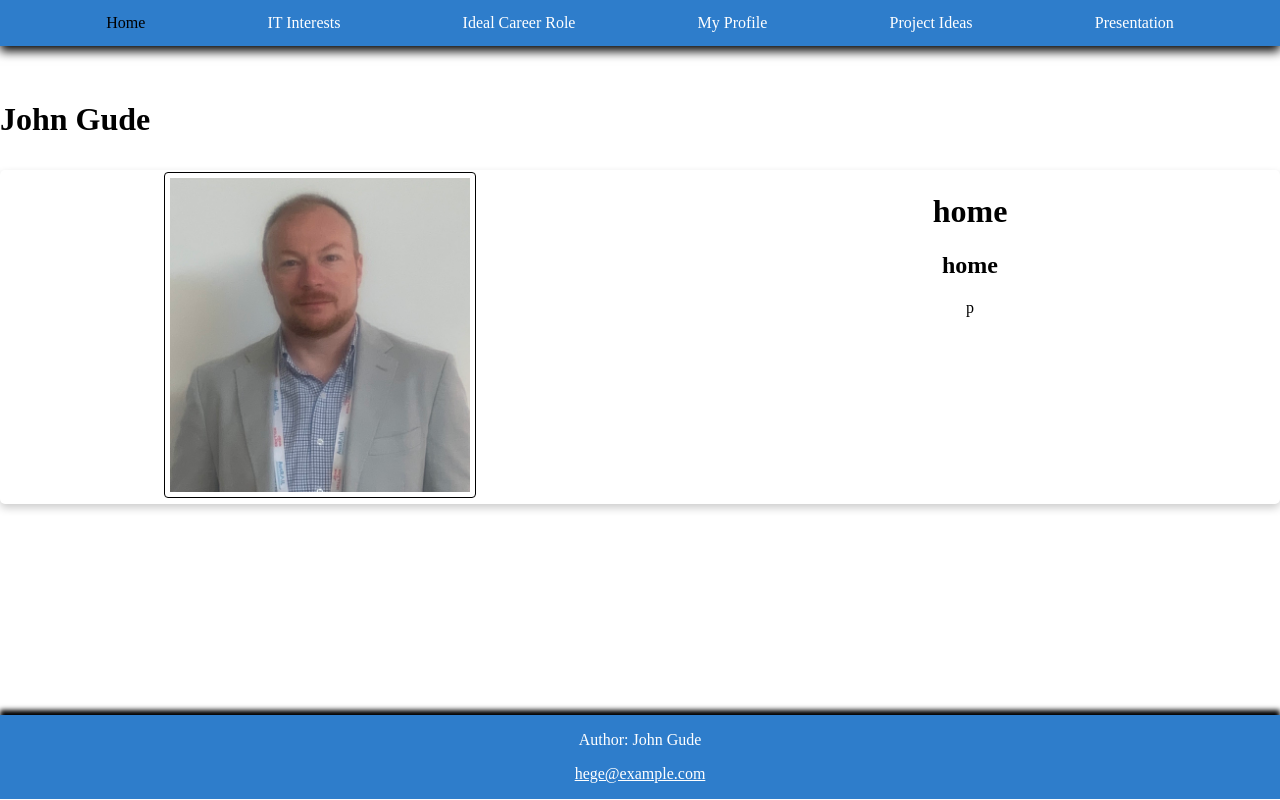
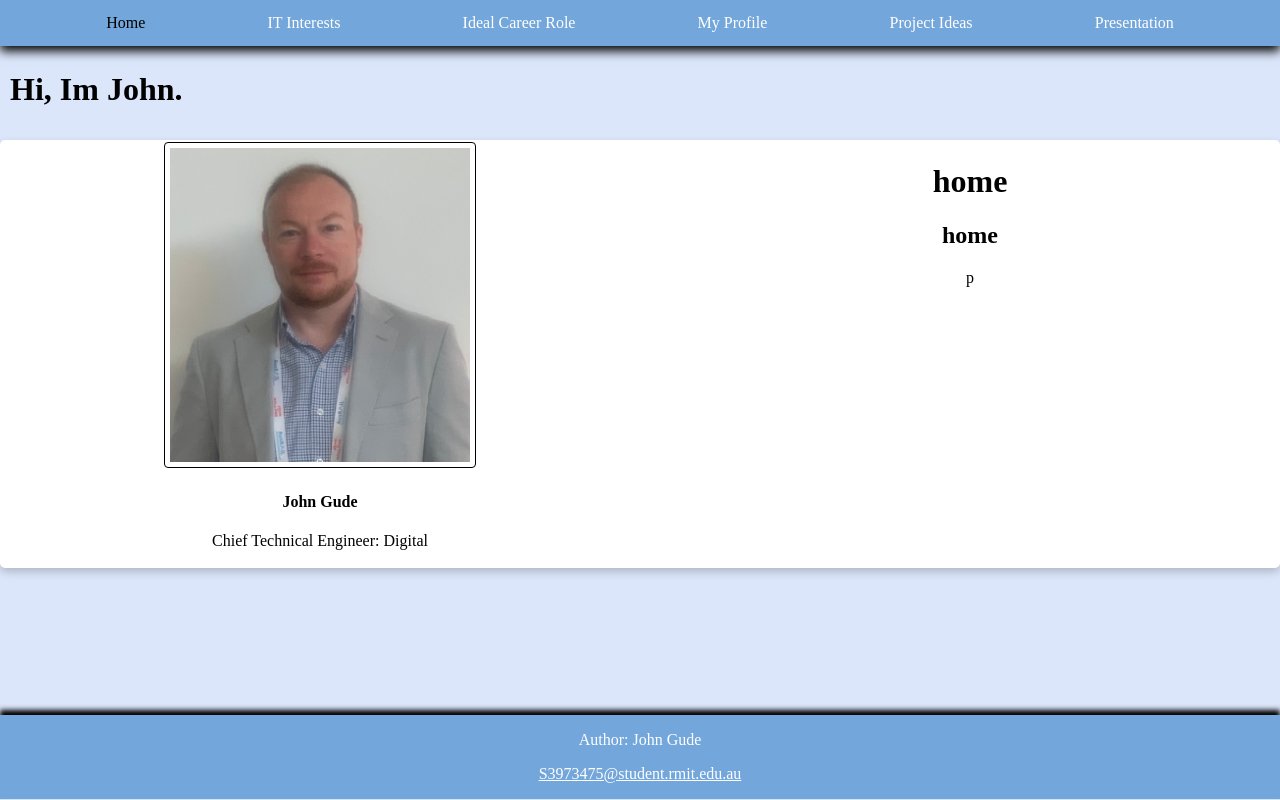
Before and after one commit to JohnGude/JohnGude.github.io, a plain HTML site: page index.html in a window 1280 px wide. Drawn offline with Linux system fonts and the light colour scheme.

Commit message:
color updates

```diff
--- a/index.html
+++ b/index.html
@@ -21,11 +21,13 @@
 
 
     </div>
-    <header class="header"><h1>John Gude</h1></header>
+    <header class="header"><h1>Hi, Im John.</h1></header>
 
     <div class ="container">
         <div class="item">
             <img src="./photo2.jpg" style="width:100%" >
+            <h4><b>John Gude</b></h4>
+            <p>Chief Technical Engineer: Digital</p>
         </div>
 
         <div class="item">
@@ -44,7 +46,7 @@
       <div class="footer">
         <footer>
             <p>Author: John Gude</p>
-            <p><a href="mailto:S.co.au">hege@example.com</a></p>
+            <p><a href="mailto:S3973475@student.rmit.edu.au">S3973475@student.rmit.edu.au</a></p>
         </footer>
     </div>
 
--- a/styles.css
+++ b/styles.css
@@ -1,17 +1,21 @@
 :root{
-    --navbar_bar:rgb(46, 125, 203);
+    --navbar_bar:rgb(115, 166, 218);
     --hover_background:white;
     --navbar_text:white;
     --navbar_active:black;
     --header_bar:rgb(42, 42, 58);
     --footer_text:white;
-    --footer_bar:rgb(46, 125, 203);
+    --footer_bar:rgb(115, 166, 218);
     --drop_shadows:black;
+    --back_ground:rgb(219, 230, 250);
+    --container:white;
+    --hover:black;
 }
 
 body{
   margin:0;
   padding:0;
+  background-color: var(--back_ground)
 }
 
 /* Add a black background color to the top navigation */
@@ -41,7 +45,7 @@ body{
   .navbar a:hover {
     background-color: var(--hover_background);;
     transition: all 0.9s ease 0.2s;
-    color: black;
+    color: var(--hover)
 
 
   }
@@ -70,7 +74,7 @@ body{
   margin-top: 10px;
   box-shadow: 0 4px 8px rgba(0, 0, 0, 0.2);
   transition: 0.3s;
-
+  background-color: var(--container);
   border-radius: 5px;
 
 }
@@ -85,7 +89,12 @@ body{
 
 }
 
+.header{
 
+  margin-top:50px;
+  margin-left:10px;
+
+}
 img {
 
   border: 1px solid black;
```
